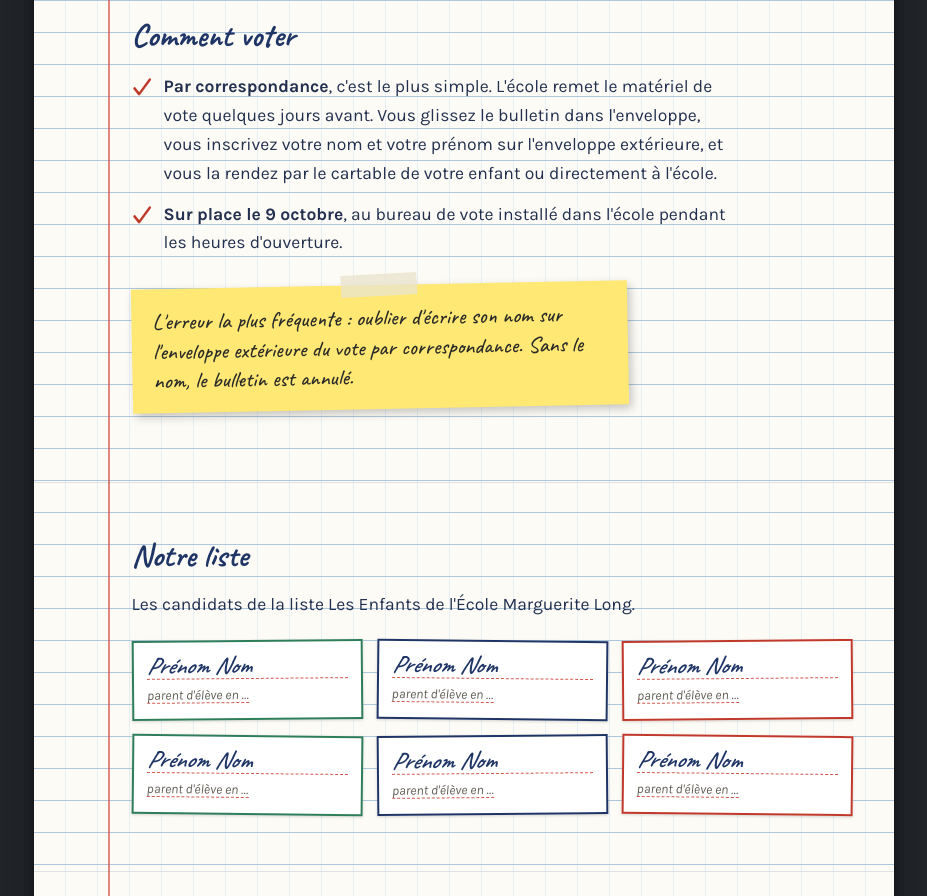
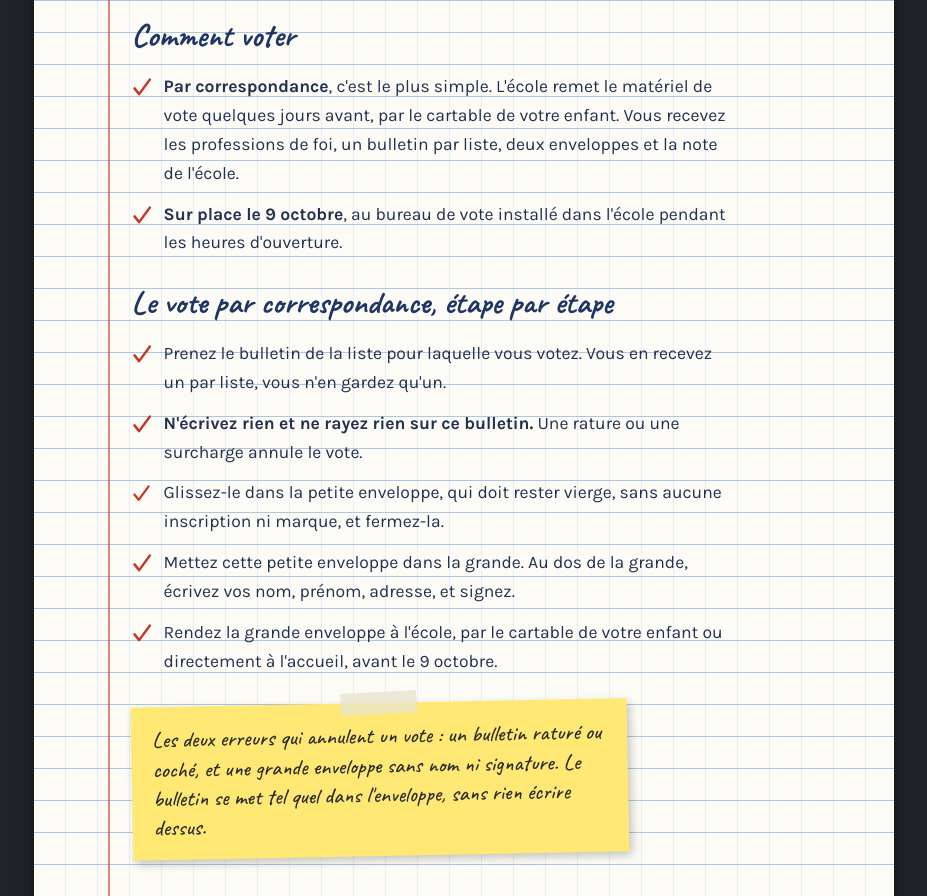
Before and after one commit to maisonbrandparis/Eeml-, a plain HTML site: page elections.html in a window 1280 px wide. Shown: the part 1239-2135 px from the top of the page, without its empty margins (176-1103 px from the left). Drawn offline with Linux system fonts and the light colour scheme; no server answers.

Commit message:
Correction : bulletin par liste, aucune case a cocher, mentions obligatoires

```diff
--- a/elections.html
+++ b/elections.html
@@ -53,12 +53,21 @@
 
     <h2>Comment voter</h2>
     <ul class="coches">
-      <li><strong>Par correspondance</strong>, c'est le plus simple. L'école remet le matériel de vote quelques jours avant. Vous glissez le bulletin dans l'enveloppe, vous inscrivez votre nom et votre prénom sur l'enveloppe extérieure, et vous la rendez par le cartable de votre enfant ou directement à l'école.</li>
+      <li><strong>Par correspondance</strong>, c'est le plus simple. L'école remet le matériel de vote quelques jours avant, par le cartable de votre enfant. Vous recevez les professions de foi, un bulletin par liste, deux enveloppes et la note de l'école.</li>
       <li><strong>Sur place le 9 octobre</strong>, au bureau de vote installé dans l'école pendant les heures d'ouverture.</li>
     </ul>
 
+    <h2>Le vote par correspondance, étape par étape</h2>
+    <ul class="coches">
+      <li>Prenez le bulletin de la liste pour laquelle vous votez. Vous en recevez un par liste, vous n'en gardez qu'un.</li>
+      <li><strong>N'écrivez rien et ne rayez rien sur ce bulletin.</strong> Une rature ou une surcharge annule le vote.</li>
+      <li>Glissez-le dans la petite enveloppe, qui doit rester vierge, sans aucune inscription ni marque, et fermez-la.</li>
+      <li>Mettez cette petite enveloppe dans la grande. Au dos de la grande, écrivez vos nom, prénom, adresse, et signez.</li>
+      <li>Rendez la grande enveloppe à l'école, par le cartable de votre enfant ou directement à l'accueil, avant le 9 octobre.</li>
+    </ul>
+
     <div class="postit">
-      <p>L'erreur la plus fréquente : oublier d'écrire son nom sur l'enveloppe extérieure du vote par correspondance. Sans le nom, le bulletin est annulé.</p>
+      <p>Les deux erreurs qui annulent un vote : un bulletin raturé ou coché, et une grande enveloppe sans nom ni signature. Le bulletin se met tel quel dans l'enveloppe, sans rien écrire dessus.</p>
     </div>
   </section>
 
```
Also changed, not shown: 1 other file.
